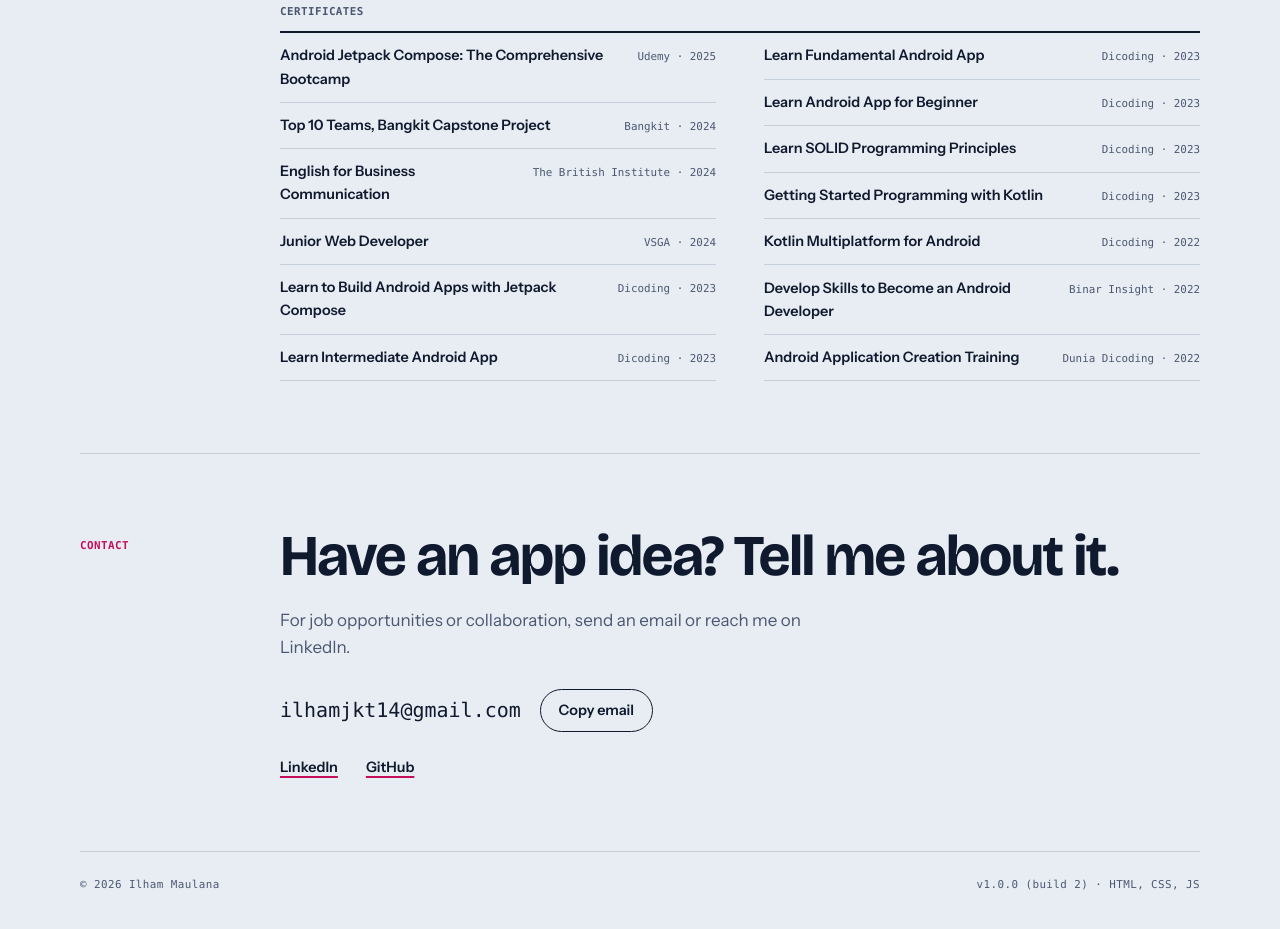
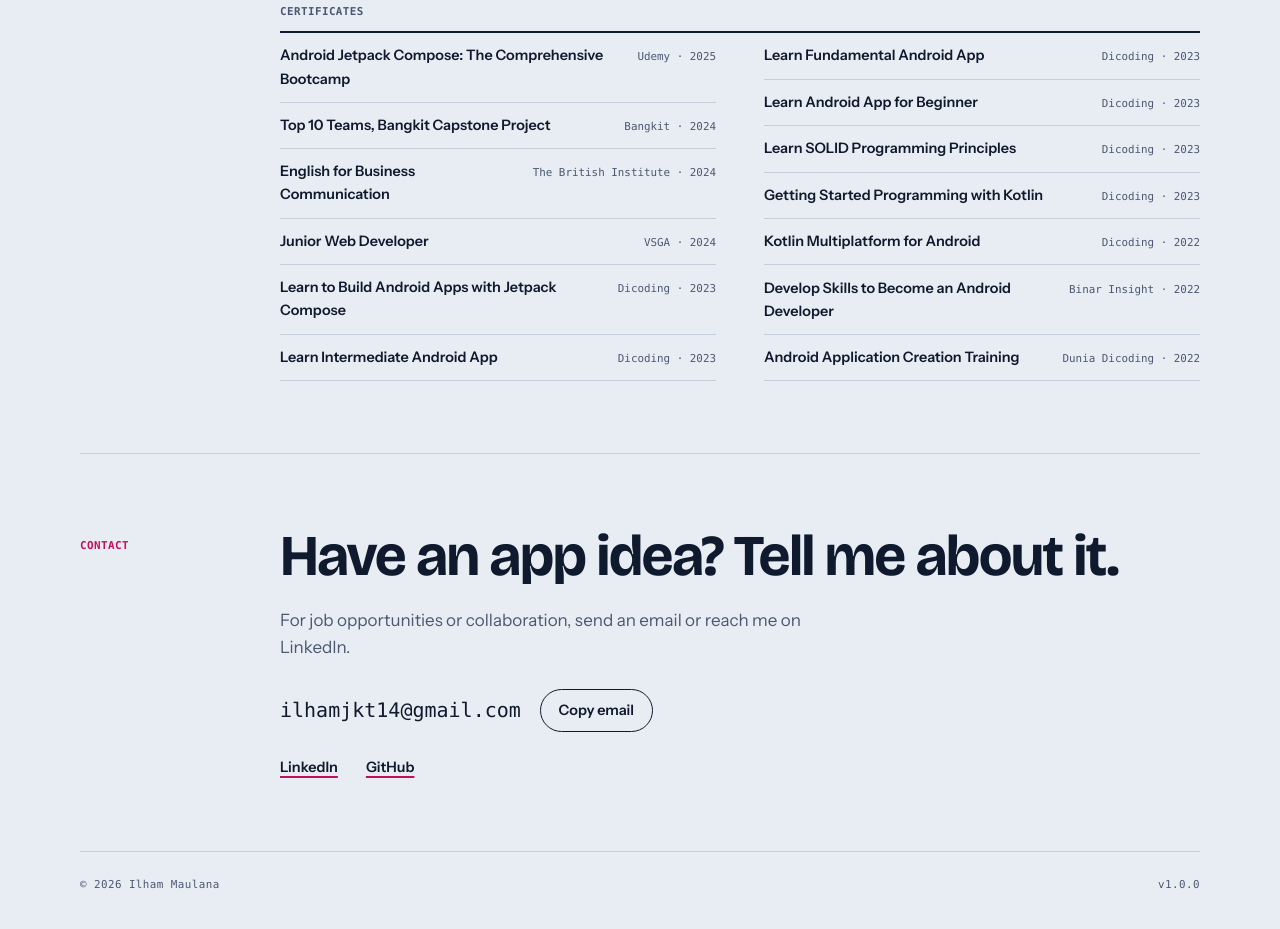
Before and after one commit to Ilhamaulnaa/ilhamaulnaa.github.io, a plain HTML site: page index.html in a window 1280 px wide. Shown: the part 4250-5179 px from the top of the page. Drawn offline with nearby package versions, Linux system fonts and the light colour scheme; a web font is replaced by a local one.

Commit message:
Update index.html

```diff
--- a/index.html
+++ b/index.html
@@ -597,7 +597,8 @@ Android apps that start from the <span class="measure">user</span>.
 </div>
 <footer class="foot mono">
 <span>© 2026 Ilham Maulana</span>
-<span>v1.0.0 (build 2) · HTML, CSS, JS</span>
+<span>v1.0.0</span>
+   <!-- <span>v1.0.0 (build 2) · HTML, CSS, JS</span> -->
 </footer>
 </div>
 </div>
```
